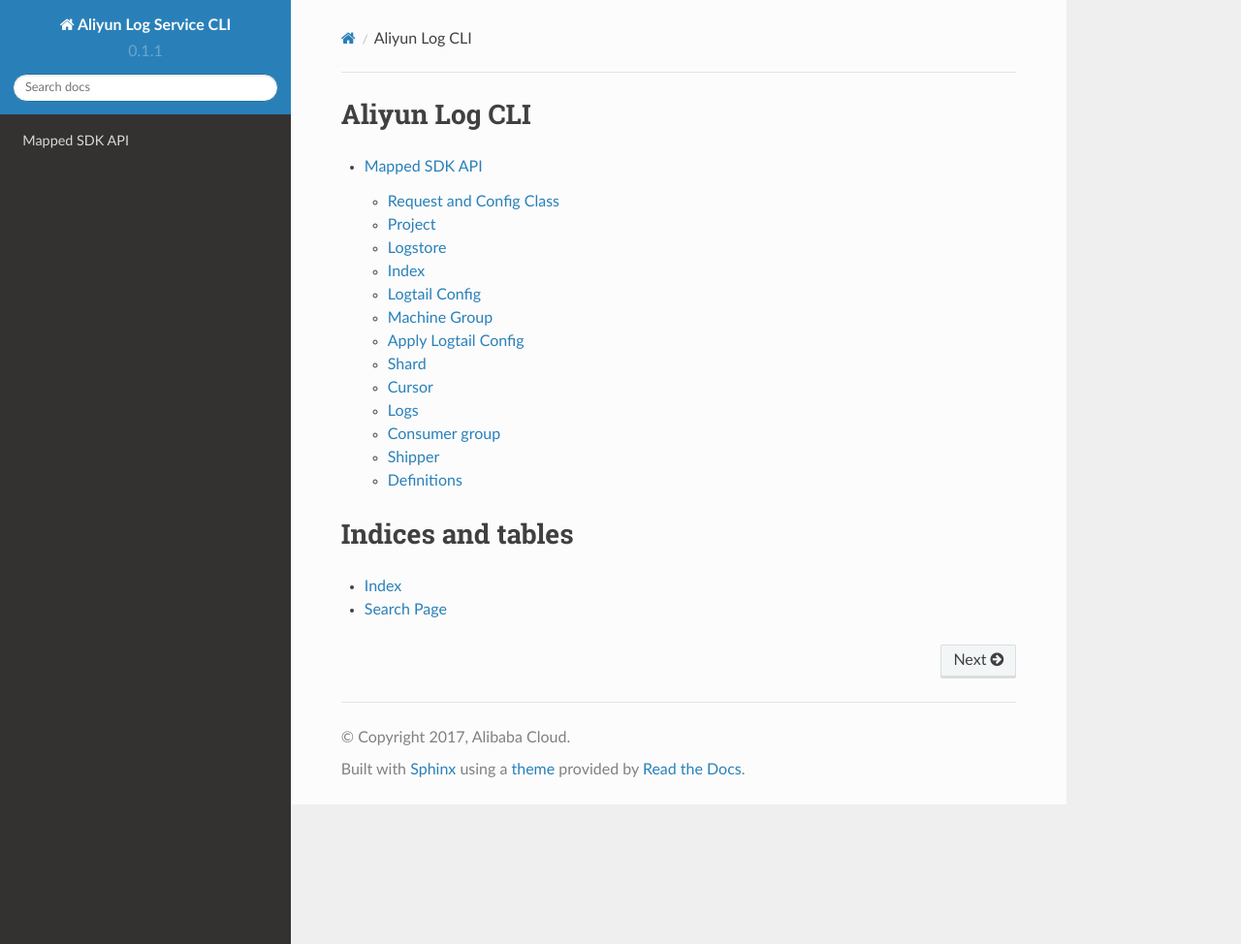
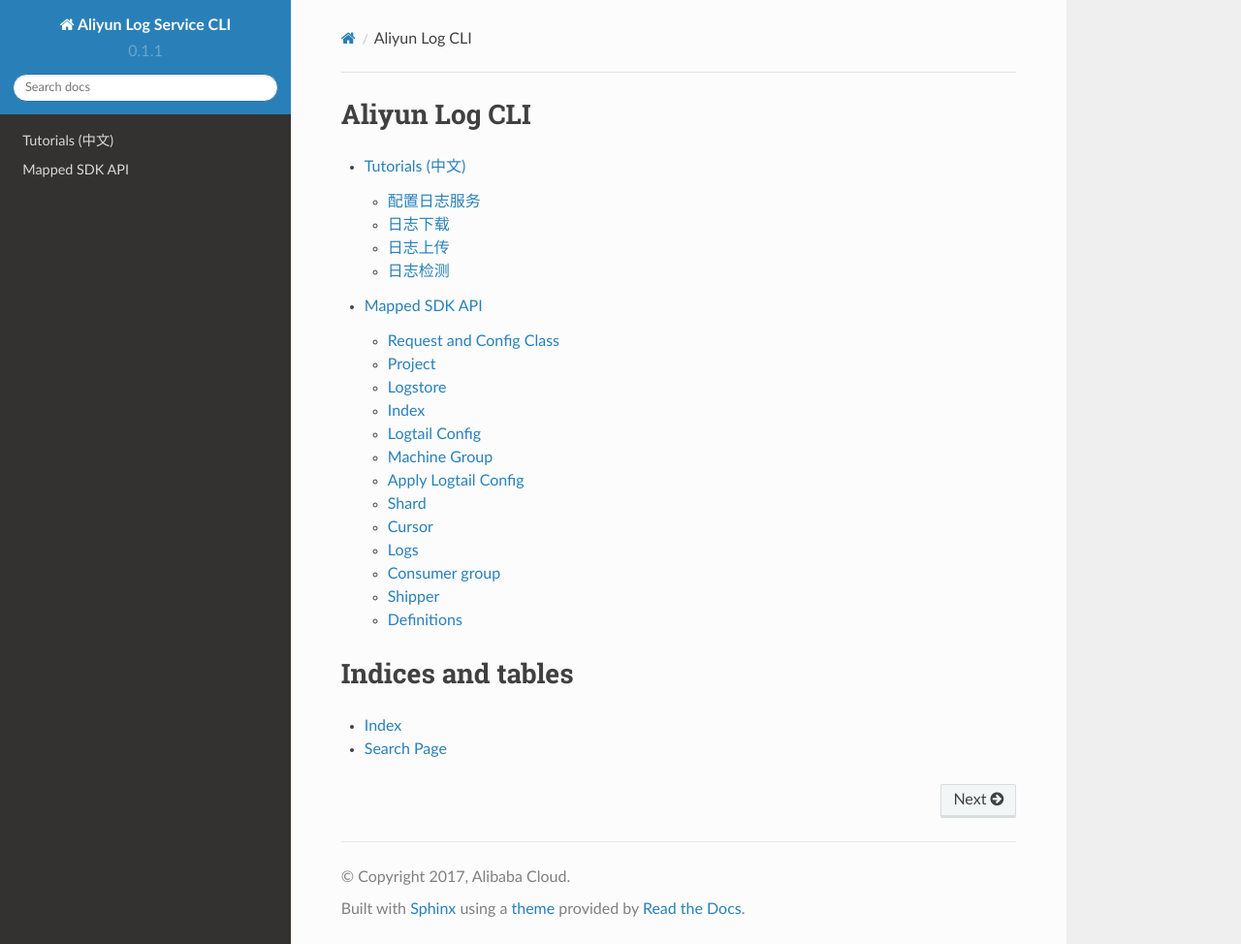
Before and after one commit to aliyun/aliyun-log-cli, a Sphinx documentation site: the page built from doc/source/index.rst, in a window 1280 px wide and 974 px high. Shown: the whole window at 97% size. Built offline with Sphinx 7.4.7 and the Read the Docs theme 2.0.0, drawn with Linux system fonts in a browser that asks for light colours; pages that are not in the unit, such as notebooks, are missing from menus.

Commit message:
add structure of tutorials

```diff
--- a/doc/source/index.rst
+++ b/doc/source/index.rst
@@ -11,6 +11,7 @@
 
    README.rst
    README_CN.rst
+   tutorials/tutorial.rst
    api.rst
 
 
--- /dev/null
+++ b/doc/source/tutorials/tutorial_log_download.rst
@@ -0,0 +1,4 @@
+日志下载
+===========
+
+内容敬请期待
--- /dev/null
+++ b/doc/source/tutorials/tutorial_log_monitor.rst
@@ -0,0 +1,4 @@
+日志检测
+===========
+
+内容敬请期待
--- /dev/null
+++ b/doc/source/tutorials/tutorial_log_upload.rst
@@ -0,0 +1,4 @@
+日志上传
+===========
+
+内容敬请期待
--- /dev/null
+++ b/doc/source/tutorials/tutorial_manage_batch_configure_logtail_config.rst
@@ -0,0 +1,5 @@
+批量部署修改Logtail配置
+=============================
+
+
+内容敬请期待
--- /dev/null
+++ b/doc/source/tutorials/tutorial_manage_cross_region_copy.rst
@@ -0,0 +1,5 @@
+跨域复制项目配置
+=============================
+
+
+内容敬请期待
--- /dev/null
+++ b/doc/source/tutorials/tutorial_management.rst
@@ -0,0 +1,8 @@
+配置日志服务
+======================
+
+.. toctree::
+   :maxdepth: 1
+
+   tutorial_manage_cross_region_copy.rst
+   tutorial_manage_batch_configure_logtail_config.rst
```
Also changed, not shown: doc/source/tutorials/tutorial.rst (added, +10 -0 lines).
